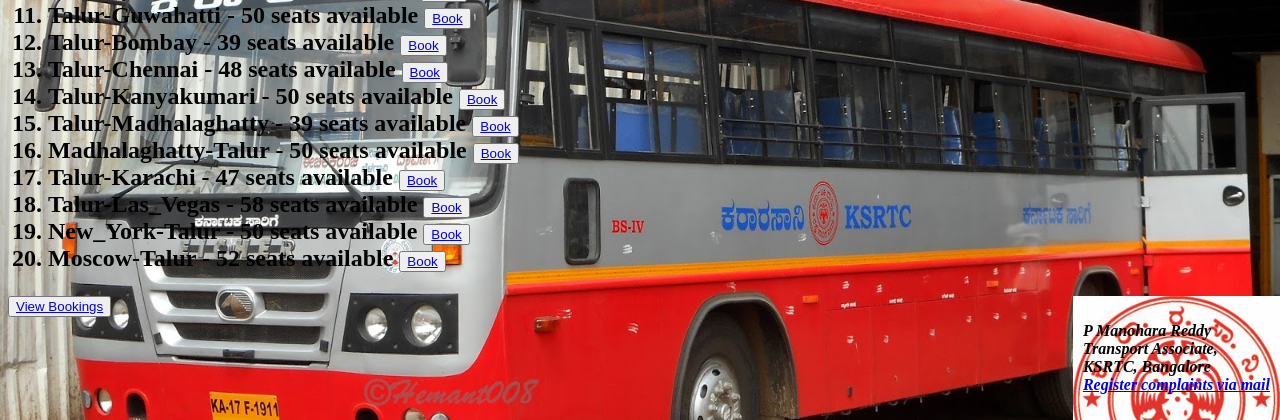
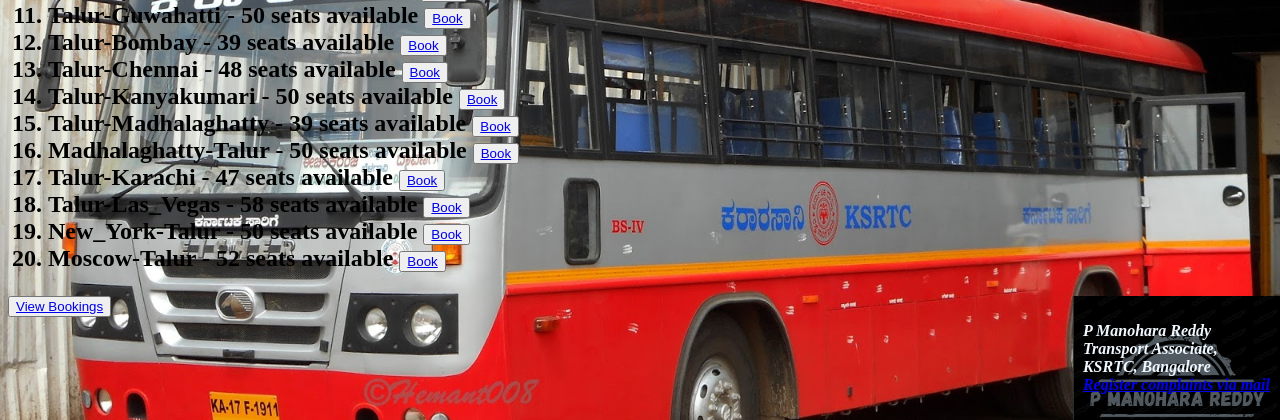
Before and after one commit to PMANOHARAREDDY/Travel-Booking-Management-System, a Flask app: page / in a window 1280 px wide. Shown: the part 380-800 px from the top of the page. Run offline with Flask 3, Linux system fonts and the light colour scheme.

Commit message:
changed x-icon and background-image of the address bar

```diff
--- a/main.py
+++ b/main.py
@@ -45,12 +45,9 @@
             return redirect(url_for("index"))
     return render_template("book.html", bus=next((bus for bus in buses if bus["id"] == bus_id), None))
 
-@app.route('/view_bookings')
+@app.route("/bookings")
 def view_bookings():
-    # Logic to retrieve bookings (e.g., from a database)
-    bookings = get_bookings()  # Replace with your actual data retrieval logic
-    return render_template("bookings.html", bookings=bookings, get_bus_name=get_bus_name)
-
+    return render_template("bookings.html", bookings=bookings)
 
 @app.template_filter('get_bus_name')
 def get_bus_name(bus_id):
--- a/static/style.css
+++ b/static/style.css
@@ -17,7 +17,7 @@
     right: 0;
     padding: 10px;
     background-color: #f1f1f1;
-    background-image: url('/static/OIP.jpg');
+    background-image: url('/static/My_logo.png');
     background-size: cover;
 }
 
--- a/templates/index.html
+++ b/templates/index.html
@@ -1,10 +1,10 @@
 <!DOCTYPE html>
 <html>
 <head>
-    <title>RVU-KSRTC</title>
-    <link rel="icon" type="image/x-icon" href="/static/OIP.jpg">
+    <title>NIE-KSRTC</title>
+    <link rel="icon" type="image/x-icon" href="/static/My_logo.png">
     <link rel="stylesheet" href="/static/style.css">
-    <meta name="author" content="B PRANITH REDDY">
+    <meta name="author" content="P MANOHARA REDDY">
 </head>
 <body>
     <h1><mark>Welcome to Karnataka State Road Transport Corporation</mark></h1>
@@ -19,7 +19,7 @@
 </body>
 <footer>
     <address>
-        <p><strong><b>P Manohara Reddy</b><br>
+        <p style="color: aliceblue;position:relative;"><strong><b>P Manohara Reddy</b><br>
         Transport Associate,<br>
         KSRTC, Bangalore<br>
         <a href="mailto:manoharareddyp97@gmail.com">Register complaints via mail</a></strong></p>
```
Also changed, not shown: static/My_logo.png (added).
